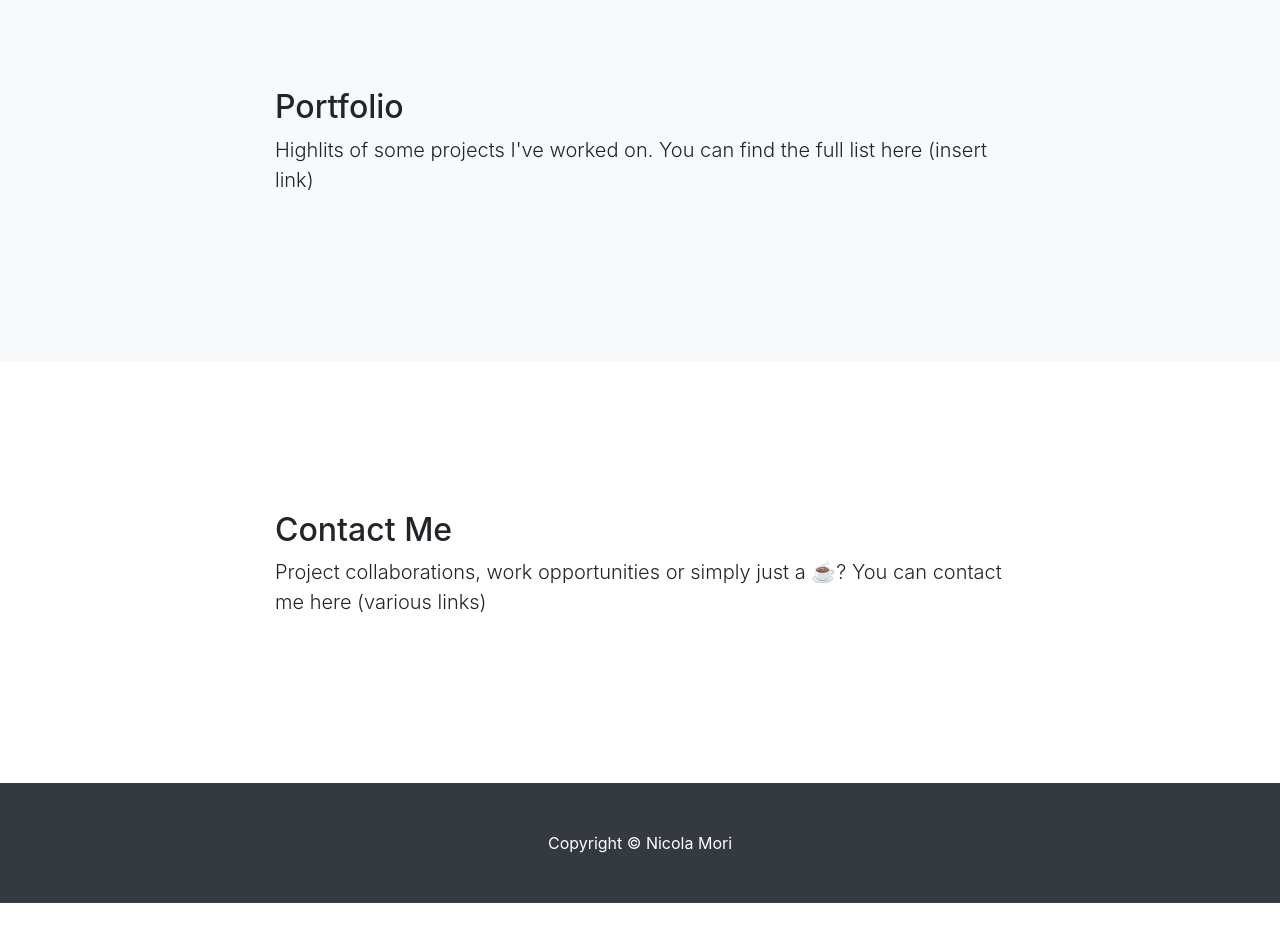
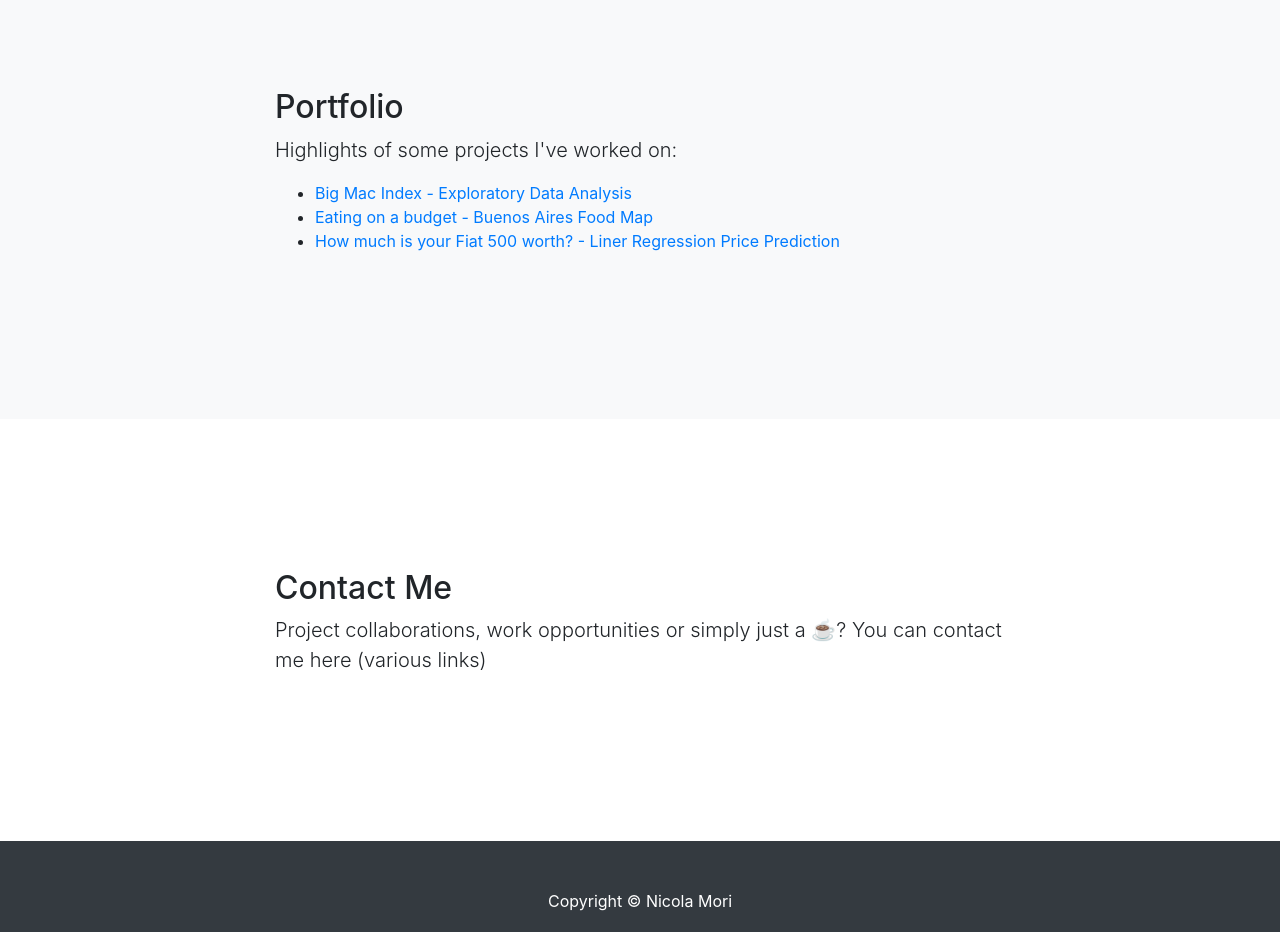
Before and after one commit to Nico-Mori/Nico-Mori.github.io, a website with bundled scripts: page index.html in a window 1280 px wide. Shown: the part 1000-1932 px from the top of the page. Before the commit the page ends 1903 px from the top, so only its background shows below. Built offline with nearby package versions, Linux system fonts and the light colour scheme.

Commit message:
added project links

```diff
--- a/index.html
+++ b/index.html
@@ -73,7 +73,12 @@
       <div class="row">
         <div class="col-lg-8 mx-auto">
           <h2>Portfolio</h2>
-          <p class="lead">Highlits of some projects I've worked on. You can find the full list here (insert link)</p>
+          <p class="lead">Highlights of some projects I've worked on:</p>
+          <ul>
+            <li><a href="https://github.com/Nico-Mori/pyprojects/blob/main/Big%20Mac%20Index/BigMacIndex.ipynb">Big Mac Index - Exploratory Data Analysis</a></li>
+            <li><a href="https://github.com/Nico-Mori/pyprojects/blob/main/BA%20Food%20Map/BAfoodmap.ipynb">Eating on a budget - Buenos Aires Food Map</a></li>
+           <li><a href="https://github.com/Nico-Mori/pyprojects/blob/main/Fiat%20500/Fiat500.ipynb">How much is your Fiat 500 worth? - Liner Regression Price Prediction</a></li>
+          </ul>
         </div>
       </div>
     </div>
```
